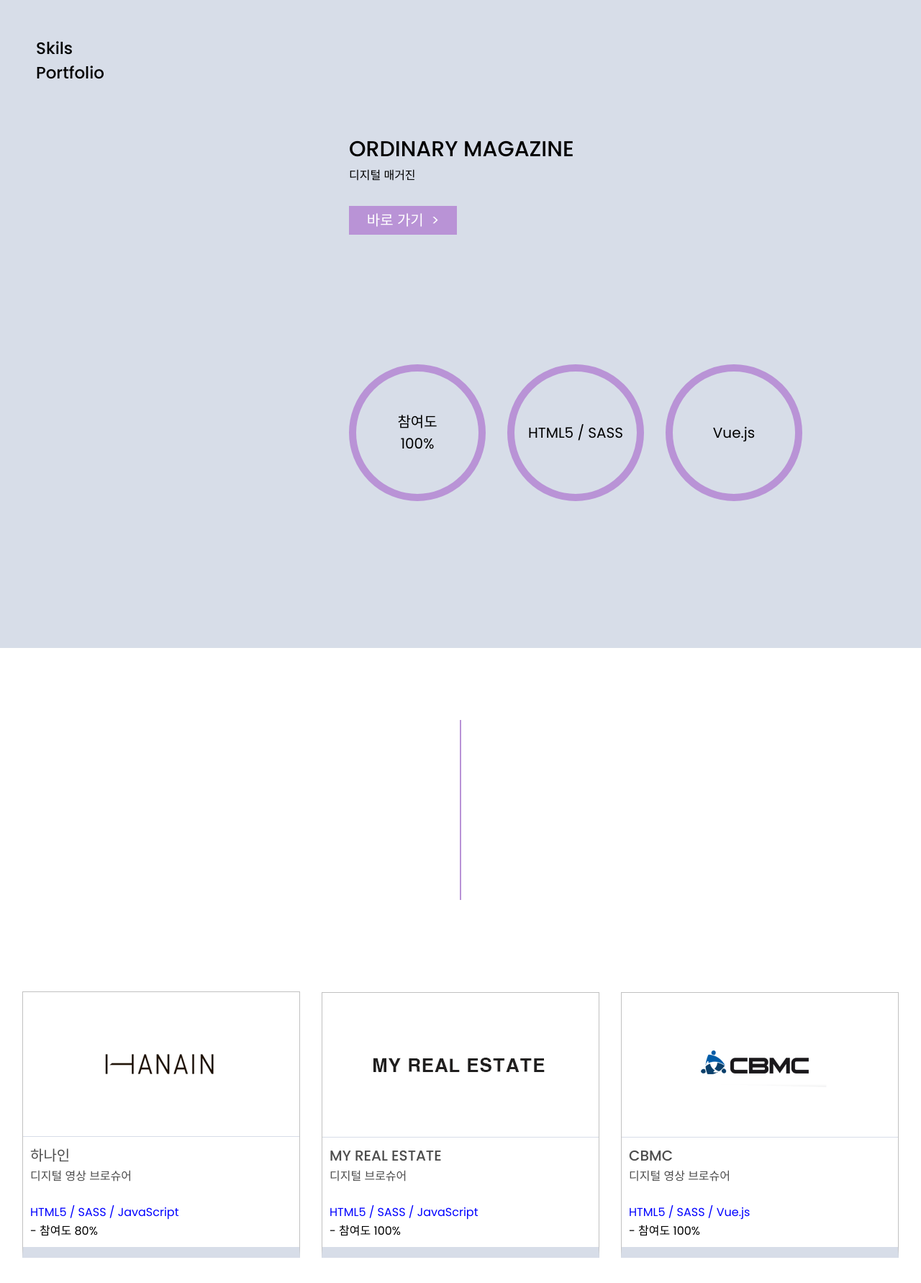
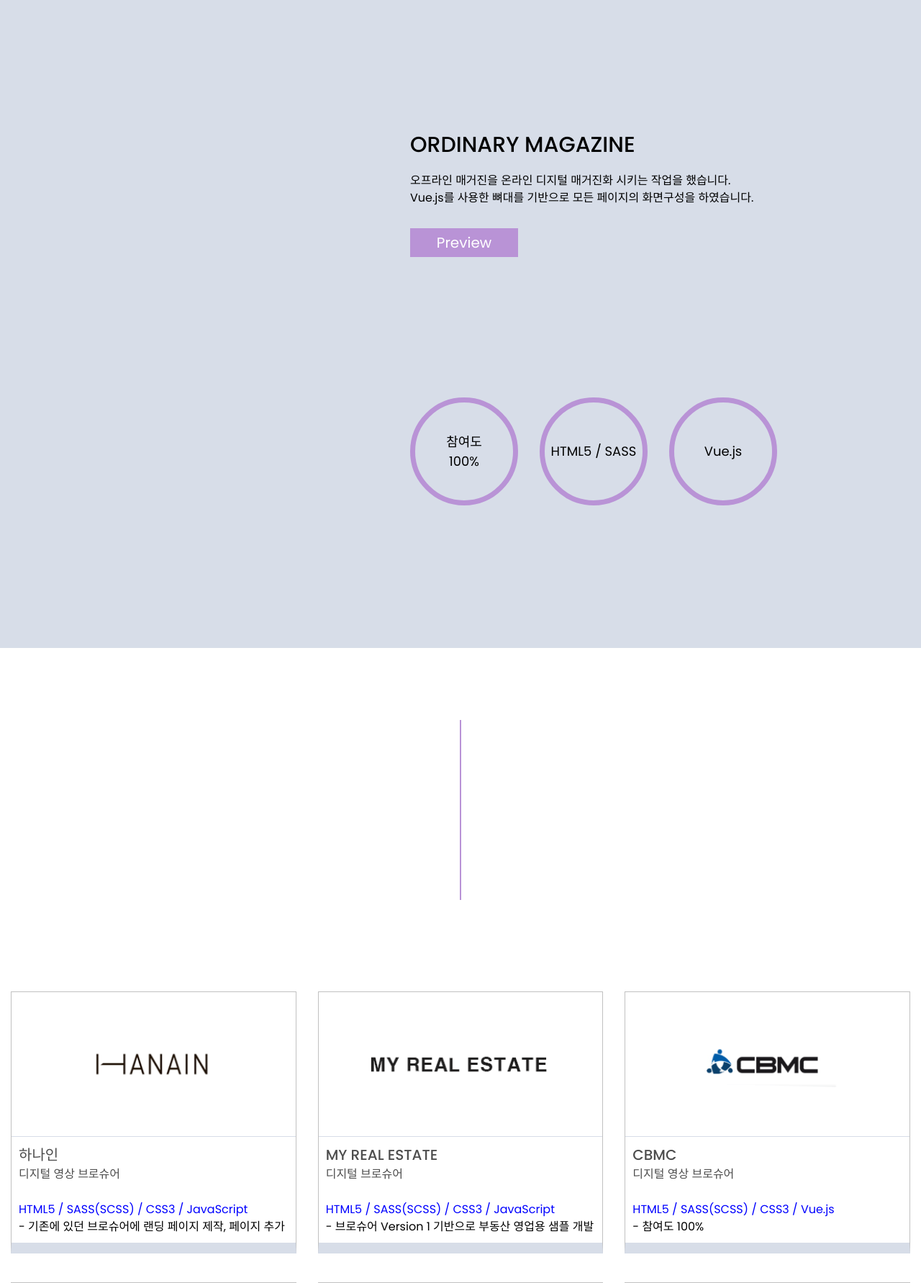
Before and after one commit to yujin000915/yujin000915.github.io, a PHP site: page / in a window 1280 px wide. Shown: the top 1782 px of the page at 72% size. Run offline with PHP 8.4, Linux system fonts and the light colour scheme; grey boxes are pictures that could not be loaded.

Commit message:
반응형 작업

```diff
--- a/index.html
+++ b/index.html
@@ -5,6 +5,7 @@
 		<meta name="viewport" content="width=device-width, initial-scale=1.0">
 		<meta http-equiv="X-UA-Compatible" content="ie=edge">
 		<link rel="stylesheet" href="vendor/animate.css">
+		<link rel="stylesheet" href="./CSS/reset.min.css">
 		<link rel="stylesheet" href="https://unpkg.com/swiper/css/swiper.min.css">
 		<link rel="stylesheet" href="./CSS/style.min.css">
 		<title>YuJin portfolio</title>
@@ -24,17 +25,20 @@
 					<div class="swiper-wrapper">
 						<div class="swiper-slide slider-01">
 							<div class="video">
-                                <video muted>
-                                    <source src="video/video01.mp4" type="video/mp4">
+								<video muted preload="metadata">
+									<source src="video/video01-m1.mp4" type="video/mp4">
 									브라우저가 비디오 태그를 지원하지 않습니다.
 								</video>
 							</div>
 							<div class="skil-inform">
 								<div class="skil-title">
 									<div class="skil-big-caption">ORDINARY MAGAZINE</div>
-                                    <div class="skil-small-caption">디지털 매거진</div>
+									<div class="description">
+										<span>오프라인 매거진을 온라인 디지털 매거진화 시키는 작업을 했습니다.</span>
+										<span>Vue.js를 사용한 뼈대를 기반으로 모든 페이지의 화면구성을 하였습니다.</span>
+									</div>
 									<div class="link">
-                                        <a href="https://ordinary.tebah.media/" target="_blank">바로 가기 &nbsp;&#62; </a>
+										<a href="https://ordinary.tebah.media/" target="_blank">Preview</a>
 									</div>
 								</div>
 								<div class="skil-circle">
@@ -47,21 +51,24 @@
 
 						<div class="swiper-slide slider-02">
 							<div class="video">
-                                <video muted>
-                                    <source src="video/video02.mp4" type="video/mp4">
+								<video muted preload="metadata">
+									<source src="video/video02-m1.mp4" type="video/mp4">
 									브라우저가 비디오 태그를 지원하지 않습니다.
 								</video>
 							</div>
 							<div class="skil-inform">
 								<div class="skil-title">
 									<div class="skil-big-caption">신촌 맥주 축제</div>
-                                    <div class="skil-small-caption">디지털 브로슈어</div>
+									<div class="description">
+										<span>2019년 신촌 맥주 축제의 리플렛을 대체하는 디지털 브로슈어입니다.</span>
+										<span>Vue.js를 사용한 뼈대를 기반으로 팀원들과 협업하여 페이지 화면구성을 하였습니다.</span>
+									</div>
 									<div class="link">
-                                        <a href="https://sinchoncraft.tebah.media/" target="_blank">바로 가기 &nbsp;&#62; </a>
+										<a href="https://sinchoncraft.tebah.media/" target="_blank">Preview</a>
 									</div>
 								</div>
 								<div class="skil-circle">
-                                    <div class="circle-shape"><span>참여도</span><span>90%</span></div>
+									<div class="circle-shape"><span>참여도</span><span>80%</span></div>
 									<div class="circle-shape"><span>HTML5 / SASS</span></div>
 									<div class="circle-shape"><span>Vue.js</span></div>
 								</div>
@@ -70,17 +77,20 @@
 
 						<div class="swiper-slide slider-03">
 							<div class="video">
-                                <video muted>
-                                    <source src="video/video03.mp4" type="video/mp4">
+								<video muted preload="metadata">
+									<source src="video/video03-m1.mp4" type="video/mp4">
 									브라우저가 비디오 태그를 지원하지 않습니다.
 								</video>
 							</div>
 							<div class="skil-inform">
 								<div class="skil-title">
 									<div class="skil-big-caption">HANAIN</div>
-                                    <div class="skil-small-caption">디지털 브로슈어</div>
+									<div class="description">
+										<span>하나인 필러 홍보 브로슈어입니다.</span>
+										<span>기존에 있던 브로슈어에 랜딩 페이지 제작, 페이지 추가를 하였습니다.</span>
+									</div>
 									<div class="link">
-                                        <a href="http://hanain.public.tebah.media/" target="_blank">바로 가기 &nbsp;&#62; </a>
+										<a href="http://hanain.public.tebah.media/" target="_blank">Preview</a>
 									</div>
 								</div>
 								<div class="skil-circle">
@@ -93,21 +103,24 @@
 
 						<div class="swiper-slide slider-04">
 							<div class="video">
-                                <video muted>
-                                    <source src="video/video04.mp4" type="video/mp4">
+								<video muted preload="metadata">
+									<source src="video/video04-m1.mp4" type="video/mp4">
 									브라우저가 비디오 태그를 지원하지 않습니다.
 								</video>
 							</div>
 							<div class="skil-inform">
 								<div class="skil-title">
 									<div class="skil-big-caption">HANAIN</div>
-                                    <div class="skil-small-caption">동영상 디지털 브로슈어</div>
+									<div class="description">
+										<span>하나인 필러 홍보 브로슈어입니다.</span>
+										<span>기존에 있던 브로슈어에 랜딩 페이지 제작, 페이지 추가를 하였습니다.</span>
+									</div>
 									<div class="link">
-                                        <a href="http://hanain.video.tebah.media/ad4" target="_blank">바로 가기 &nbsp;&#62; </a>
+										<a href="http://hanain.video.tebah.media/ad4" target="_blank">Preview</a>
 									</div>
 								</div>
 								<div class="skil-circle">
-                                    <div class="circle-shape"><span>참여도</span><span>100%</span></div>
+									<div class="circle-shape"><span>참여도</span><span>80%</span></div>
 									<div class="circle-shape"><span>HTML5 / SASS</span></div>
 									<div class="circle-shape"><span>JavaScript</span></div>
 								</div>
@@ -132,9 +145,9 @@
 					<div class="caption">
 						<div class="caption-title">하나인</div>
 						<div class="caption-inform">
-                            <span class="kind">디지털 영상 브로슈어</span>
-                            <span class="language">HTML5 / SASS	/ JavaScript</span>
-                            <span class="percent">- 참여도 80%</span>
+							<div class="kind">디지털 영상 브로슈어</div>
+							<div class="language"><span>HTML5</span> / <span>SASS(SCSS)</span> / <span>CSS3</span> / <span>JavaScript</span></div>
+							<div class="percent">- 기존에 있던 브로슈어에 랜딩 페이지 제작, 페이지 추가</div>
 						</div>
 					</div>
 				</a>
@@ -144,9 +157,9 @@
 					<div class="caption">
 						<div class="caption-title">MY REAL ESTATE</div>
 						<div class="caption-inform">
-                            <span class="kind">디지털 브로슈어</span>
-                            <span class="language">HTML5 / SASS	/ JavaScript</span>
-                            <span class="percent">- 참여도 100%</span>
+							<div class="kind">디지털 브로슈어</div>
+							<div class="language"><span>HTML5</span> / <span>SASS(SCSS)</span> / <span>CSS3</span> / <span>JavaScript</span></div>
+							<div class="percent">- 브로슈어 Version 1 기반으로 부동산 영업용 샘플 개발</div>
 						</div>
 					</div>
 				</a>
@@ -156,9 +169,9 @@
 					<div class="caption">
 						<div class="caption-title">CBMC</div>
 						<div class="caption-inform">
-                            <span class="kind">디지털 영상 브로슈어</span>
-                            <span class="language">HTML5 / SASS / Vue.js</span>
-                            <span class="percent">- 참여도 100%</span>
+							<div class="kind">디지털 영상 브로슈어</div>
+							<div class="language"><span>HTML5</span> / <span>SASS(SCSS)</span> / <span>CSS3</span> / <span>Vue.js</span></div>
+							<div class="percent">- 참여도 100%</div>
 						</div>
 					</div>
 				</a>
@@ -168,9 +181,9 @@
 					<div class="caption">
 						<div class="caption-title">Uffia</div>
 						<div class="caption-inform">
-                            <span class="kind">일반 홈페이지</span>
-                            <span class="language">HTML5 / SASS	/ JavaScript / PHP</span>
-                            <span class="percent">- 테마 구매 / 일부 페이지 마크업</span>
+							<div class="kind">일반 홈페이지</div>
+							<div class="language"><span>HTML5</span> / <span>SASS(SCSS)</span> / <span>CSS3</span> / <span>JavaScript</span> / <span>PHP</span></div>
+							<div class="percent">- 테마 구매 / 일부 페이지 마크업</div>
 						</div>
 					</div>
 				</a>
@@ -180,9 +193,9 @@
 					<div class="caption">
 						<div class="caption-title">무언가</div>
 						<div class="caption-inform">
-                            <span class="kind">일반 홈페이지</span>
-                            <span class="language">HTML5 / SASS	/ JavaScript / PHP</span>
-                            <span class="percent">- 테마 자체 개발/ 일부 페이지 마크업</span>
+							<div class="kind">일반 홈페이지</div>
+							<div class="language"><span>HTML5</span> / <span>SASS(SCSS)</span> / <span>CSS3</span> / <span>JavaScript</span> / <span>PHP</span></div>
+							<div class="percent">- 테마 자체 개발/ 일부 페이지 마크업</div>
 						</div>
 					</div>
 				</a>
@@ -192,9 +205,9 @@
 					<div class="caption">
 						<div class="caption-title">CBMC</div>
 						<div class="caption-inform">
-                            <span class="kind">디지털 브로슈어</span>
-                            <span class="language">HTML5 / SASS	/ JavaScript</span>
-                            <span class="percent">- 참여도 80%</span>
+							<div class="kind">디지털 브로슈어</div>
+							<div class="language"><span>HTML5</span> / <span>SASS(SCSS)</span> / <span>CSS3</span> / <span>JavaScript</span></div>
+							<div class="percent">- 참여도 80%</div>
 						</div>
 					</div>
 				</a>
@@ -204,9 +217,9 @@
 					<div class="caption">
 						<div class="caption-title">Tebah Media</div>
 						<div class="caption-inform">
-                            <span class="kind">디지털 브로슈어</span>
-                            <span class="language">HTML5 / SASS / Vue.js</span>
-                            <span class="percent">- 참여도 100%</span>
+							<div class="kind">디지털 브로슈어</div>
+							<div class="language"><span>HTML5</span> / <span>SASS(SCSS)</span> / <span>CSS3</span> / <span>Vue.js</span></div>
+							<div class="percent">- 참여도 100%</div>
 						</div>
 					</div>
 				</a>
@@ -216,9 +229,9 @@
 					<div class="caption">
 						<div class="caption-title">UNIVERSE-A</div>
 						<div class="caption-inform">
-                            <span class="kind">일반 홈페이지</span>
-                            <span class="language">HTML5 / SASS	/ JavaScript / PHP</span>
-                            <span class="percent">- 테마 자체 개발 / 일부 페이지 마크업</span>
+							<div class="kind">일반 홈페이지</div>
+							<div class="language"><span>HTML5</span> / <span>SASS(SCSS)</span> / <span>CSS3</span> / <span>JavaScript</span> / <span>PHP</span></div>
+							<div class="percent">- 테마 자체 개발 / 일부 페이지 마크업</div>
 						</div>
 					</div>
 				</a>
@@ -228,9 +241,9 @@
 					<div class="caption">
 						<div class="caption-title">Miwoo</div>
 						<div class="caption-inform">
-                            <span class="kind">일반 홈페이지</span>
-                            <span class="language">HTML5 / SASS	/ JavaScript / 카페 24</span>
-                            <span class="percent">- 테마 구매 / 일부 페이지 마크업</span>
+							<div class="kind">일반 홈페이지</div>
+							<div class="language"><span>HTML5</span> / <span>SASS(SCSS)</span> / <span>CSS3</span> / <span>JavaScript</span> / <span>Cafe 24</span></div>
+							<div class="percent">- 테마 구매 / 일부 페이지 마크업</div>
 						</div>
 					</div>
 				</a>
@@ -249,14 +262,25 @@
 					init: function() {
 						var active = this.slides[this.activeIndex];
 						var video  = active.querySelector('video');
+
+						if ( window.outerWidth >= 1024 ) {
 							video.play();
+						} else {
+							video.pause();
+						}
 					},
 					slideChange: function() {
 						var active   = this.slides[this.activeIndex];
 						var previous = this.slides[this.previousIndex];
 
+
+						if ( window.outerWidth >= 1024 ) {
 							active.querySelector('video').play();
 							previous.querySelector('video').pause();
+						} else {
+							active.querySelector('video').pause();
+							previous.querySelector('video').pause();
+						}
 					}
 				}
 			});
--- a/style.scss
+++ b/style.scss
@@ -5,6 +5,9 @@ body {
 	margin: 0;
 	font-family: 'Poppins', 'Noto Sans KR', sans-serif;
 	font-size: 16px;
+	word-wrap: break-word;
+	word-break: keep-all;
+	overflow-wrap: break-word;
 }
 
 a {
@@ -61,9 +64,11 @@ a:hover {
 	}
 
 	.brochure {
+		padding: 0 15px;
+		background-color: $pc;
+
 		.swiper-container {
 			height: 900px;
-            background-color: $pc;
 
 			.swiper-wrapper {
 				.swiper-slide {
@@ -73,7 +78,7 @@ a:hover {
 
 					.video {
 						flex: 0 0 auto;
-                        width: 300px;
+						width: 350px;
 
 						video {
 							width: 100%;
@@ -96,32 +101,33 @@ a:hover {
 
 							.link {
 								margin-top: 30px;
-                                margin-bottom: 180px;
+								margin-bottom: 15px;
+
+								a {
+									display: block;
 									width: 150px;
 									height: 40px;
 									font-size: 20px;
+									color: #fff;
 									line-height: 40px;
 									text-align: center;
 									background-color: #B993D6;
-                                cursor: pointer;
-
-                                a {
-                                    color: #fff;
-                                }
-
-                                a:link {
-                                    color: #fff;
-                                    text-decoration: none;
-                                }
-
-                                a:visited {
-                                    color: #fff;
-                                    text-decoration: none;
+									transition: all 0.3s;
 								}
 
 								a:hover {
-                                    color: #fff;
+									color: #B993D6;
+									background-color: #fff;
+									box-shadow: 1px 1px 1px #B993D6;
 									text-decoration: none;
+								}
+							}
+
+							.description {
+								margin-top: 15px;
+
+								span {
+									display: block;
 								}
 							}
 						}
@@ -132,15 +138,16 @@ a:hover {
 							.circle-shape {
 								display: flex;
 								flex-direction: column;
+								margin-top: 180px;
 								margin-right: 30px;
 								margin-bottom: 20px;
-                                width: 170px;
-                                height: 170px;
+								width: 150px;
+								height: 150px;
 								justify-content: center;
 								align-items: center;
 								text-align: center;
-                                font-size: 20px;
-                                border: 10px solid #B993D6;
+								font-size: 18px;
+								border: 7px solid #B993D6;
 								border-radius: 50%;
 							}
 
@@ -174,19 +181,18 @@ a:hover {
 		margin: 0 auto;
 		margin-bottom: 200px;
 		max-width: 1280px;
-        align-items: center;
-        justify-content: center;
-
 
 		&-inner {
 			flex: 0 1 auto;
-            display: block;
+			display: flex;
+			flex-direction: column;
 			margin: 20px 15px;
-            width: 30%;
+			width: calc(33.333333% - 30px);
 			border: 1px solid #c1c1c1;
 			border-bottom: 15px solid $pc;
 
 			&-image {
+				flex: 0 0 auto;
 				width: 100%;
 				height: 200px;
 				background-size: cover;
@@ -196,6 +202,7 @@ a:hover {
 			}
 
 			.caption {
+				flex: 1 1 auto;
 				padding: 10px;
 				border-top: 1px solid $pc;
 
@@ -206,11 +213,6 @@ a:hover {
 				}
 
 				&-inform {
-
-                    span {
-                        display: block;
-                    }
-
 					.kind {
 						margin-bottom: 25px;
 						color: #4d4d4d;
@@ -218,9 +220,101 @@ a:hover {
 
 					.language {
 						color: blue;
+
+						span {
+							display: inline-block;
 						}
 					}
 				}
 			}
 		}
 	}
+
+	@media all and (max-width:1550px) {
+
+		.header {
+			display: none;
+		}
+	}
+
+	@media all and (max-width:1024px) {
+
+		.brochure {
+			padding: 70px 15px;
+
+			.swiper-container {
+				height: inherit;
+
+				.swiper-wrapper {
+					.swiper-slide {
+						.video {
+							display: none;
+						}
+
+						.skil-inform {
+							.skil-circle {
+								.circle-shape {
+									margin-top: 100px;
+									margin-right: 30px;
+								}
+							}
+						}
+					}
+				}
+			}
+		}
+	}
+
+	@media all and (max-width:960px) {
+
+		.content {
+			max-width: 800px;
+
+			&-inner {
+				width: calc(50% - 30px);
+			}
+		}
+	}
+
+	@media all and (max-width:639px) {
+
+		.brochure {
+			padding: 30px 15px;
+
+			.swiper-container {
+				height: inherit;
+
+				.swiper-wrapper {
+					.swiper-slide {
+						.skil-inform {
+							display: block;
+							margin: 0 auto;
+
+							.skil-circle {
+								margin-top: 50px;
+								flex-direction: column;
+								align-items: center;
+
+								.circle-shape {
+									display: flex;
+									flex-direction: column;
+									margin-top: 0;
+									margin-right: 0;
+									margin-bottom: 20px;
+								}
+							}
+						}
+					}
+				}
+			}
+		}
+
+		.content {
+			max-width: 364px;
+
+			&-inner {
+				width: calc(100% - 30px);
+			}
+		}
+	}
+}
```
Also changed, not shown: CSS/style.min.css, 6 other files. Lines whose indentation alone changed are shown as unchanged.
